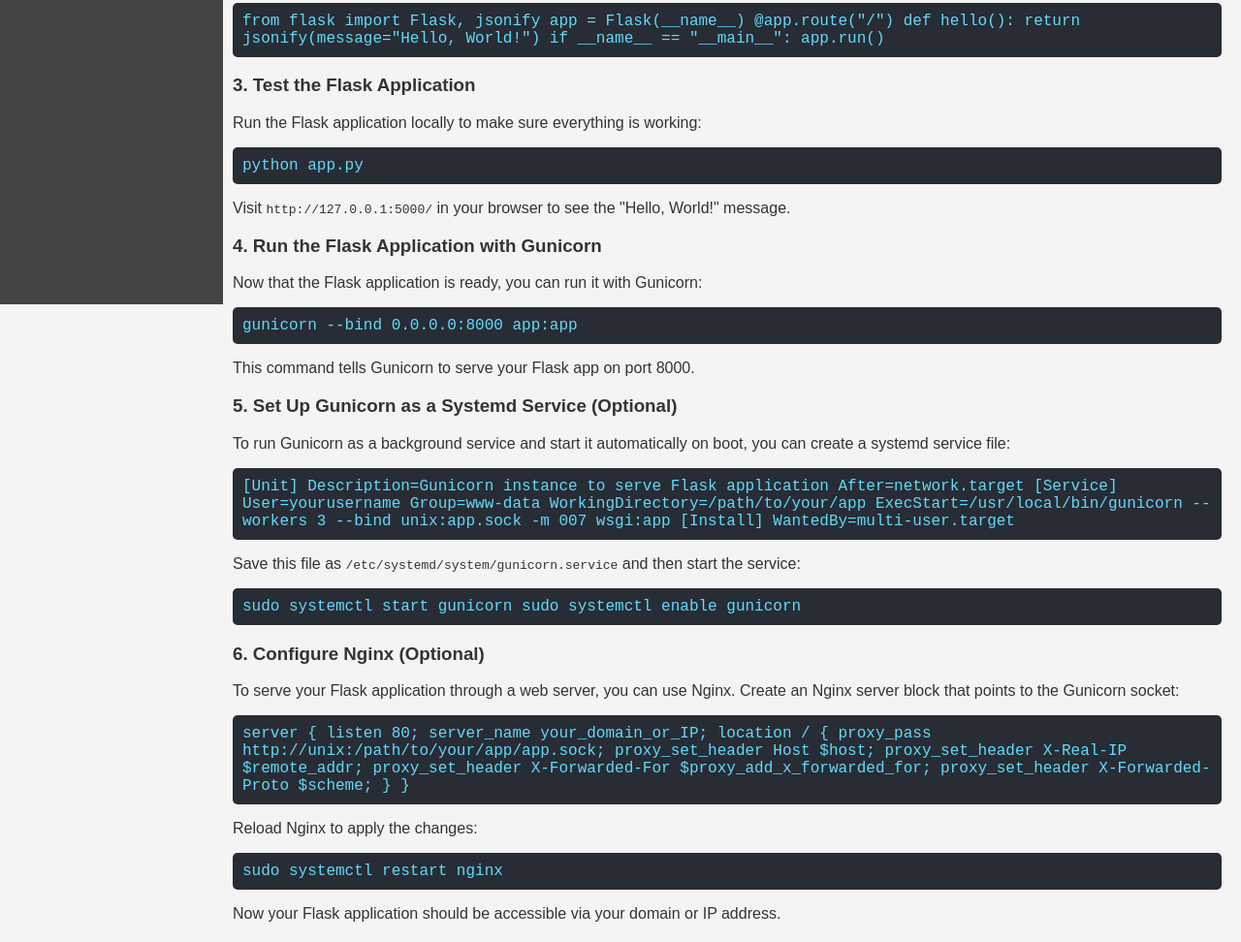
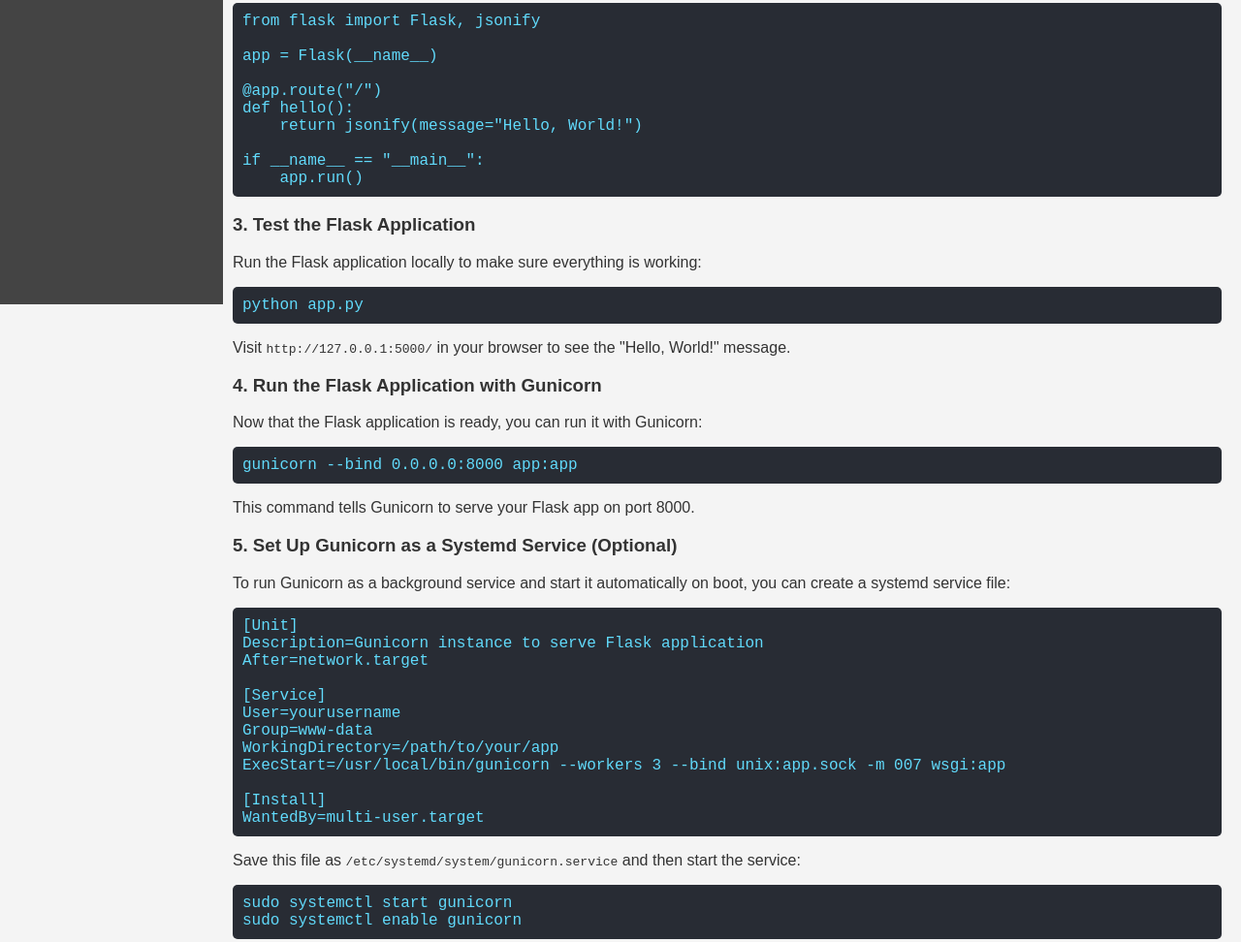
Before and after one commit to botsarefuture/server-management-guide, a plain HTML site: page flask/gunicorn.html in a window 1280 px wide. Shown: the part 486-1458 px from the top of the page at 97% size. Drawn offline with Linux system fonts and the light colour scheme.

Commit message:
Update gunicorn.html

```diff
--- a/flask/gunicorn.html
+++ b/flask/gunicorn.html
@@ -74,7 +74,7 @@
             padding: 10px;
             margin-top: auto;
         }
-        .code {
+        pre {
             background-color: #282c34;
             color: #61dafb;
             padding: 10px;
@@ -113,14 +113,11 @@
 
         <h3>1. Install Flask and Gunicorn</h3>
         <p>First, you'll need to install Flask and Gunicorn. You can do this using pip:</p>
-        <div class="code">
-            pip install flask gunicorn
-        </div>
+        <pre>pip install flask gunicorn</pre>
 
         <h3>2. Create a Simple Flask Application</h3>
         <p>Create a simple Flask application in a file named <code>app.py</code>:</p>
-        <div class="code">
-            from flask import Flask, jsonify
+        <pre>from flask import Flask, jsonify
 
 app = Flask(__name__)
 
@@ -129,27 +126,21 @@
     return jsonify(message="Hello, World!")
 
 if __name__ == "__main__":
-                app.run()
-        </div>
+    app.run()</pre>
 
         <h3>3. Test the Flask Application</h3>
         <p>Run the Flask application locally to make sure everything is working:</p>
-        <div class="code">
-            python app.py
-        </div>
+        <pre>python app.py</pre>
         <p>Visit <code>http://127.0.0.1:5000/</code> in your browser to see the "Hello, World!" message.</p>
 
         <h3>4. Run the Flask Application with Gunicorn</h3>
         <p>Now that the Flask application is ready, you can run it with Gunicorn:</p>
-        <div class="code">
-            gunicorn --bind 0.0.0.0:8000 app:app
-        </div>
+        <pre>gunicorn --bind 0.0.0.0:8000 app:app</pre>
         <p>This command tells Gunicorn to serve your Flask app on port 8000.</p>
 
         <h3>5. Set Up Gunicorn as a Systemd Service (Optional)</h3>
         <p>To run Gunicorn as a background service and start it automatically on boot, you can create a systemd service file:</p>
-        <div class="code">
-            [Unit]
+        <pre>[Unit]
 Description=Gunicorn instance to serve Flask application
 After=network.target
 
@@ -160,18 +151,14 @@
 ExecStart=/usr/local/bin/gunicorn --workers 3 --bind unix:app.sock -m 007 wsgi:app
 
 [Install]
-            WantedBy=multi-user.target
-        </div>
+WantedBy=multi-user.target</pre>
         <p>Save this file as <code>/etc/systemd/system/gunicorn.service</code> and then start the service:</p>
-        <div class="code">
-            sudo systemctl start gunicorn
-            sudo systemctl enable gunicorn
-        </div>
+        <pre>sudo systemctl start gunicorn
+sudo systemctl enable gunicorn</pre>
 
         <h3>6. Configure Nginx (Optional)</h3>
         <p>To serve your Flask application through a web server, you can use Nginx. Create an Nginx server block that points to the Gunicorn socket:</p>
-        <div class="code">
-            server {
+        <pre>server {
     listen 80;
     server_name your_domain_or_IP;
 
@@ -182,12 +169,9 @@
         proxy_set_header X-Forwarded-For $proxy_add_x_forwarded_for;
         proxy_set_header X-Forwarded-Proto $scheme;
     }
-            }
-        </div>
+}</pre>
         <p>Reload Nginx to apply the changes:</p>
-        <div class="code">
-            sudo systemctl restart nginx
-        </div>
+        <pre>sudo systemctl restart nginx</pre>
         <p>Now your Flask application should be accessible via your domain or IP address.</p>
     </div>
 
```
Lines whose indentation alone changed are shown as unchanged.
